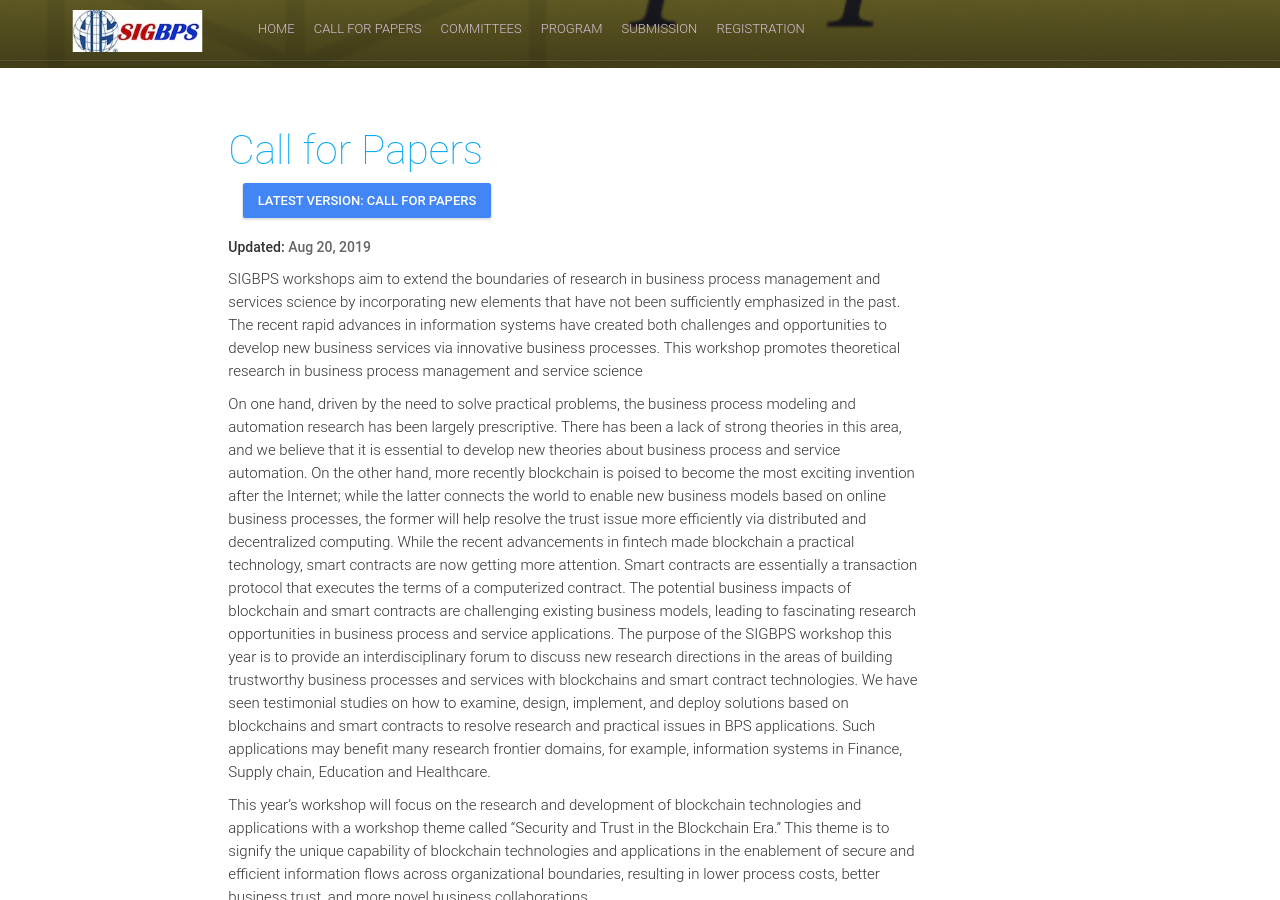
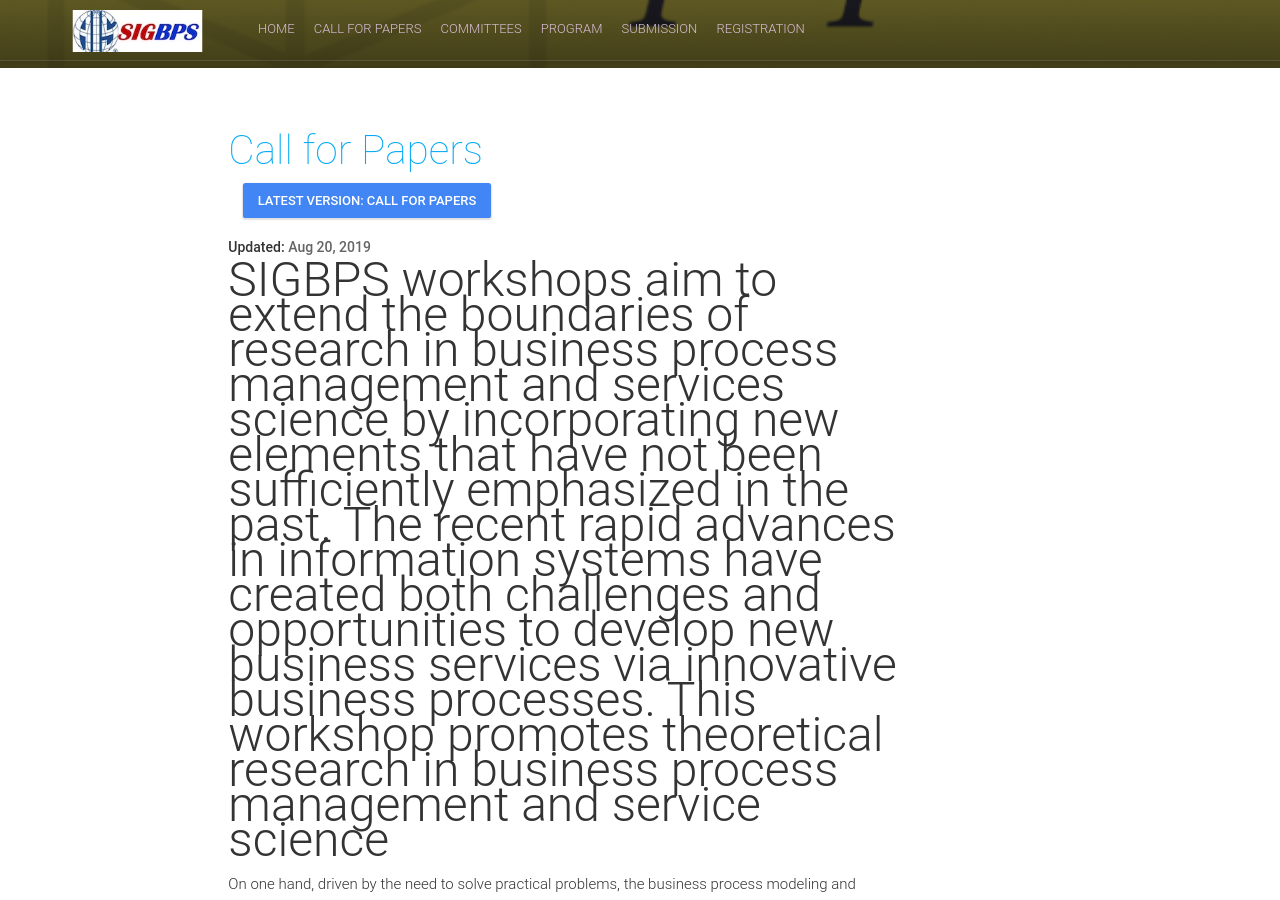
Before and after one commit to jayshanmis/jayshanmis.github.io, a Jekyll site: the page built from cfp.html, in a window 1280 px wide and 900 px high, scrolled down 339 px. Built offline with Jekyll 4.4.1, drawn with Linux system fonts in a browser that asks for light colours; nearby versions of some CDN libraries.

Commit message:
Update cfp_details.html

```diff
--- a/_includes/cfp_details.html
+++ b/_includes/cfp_details.html
@@ -14,7 +14,7 @@
                             </div>
                         </div>
                         <!-- <p class="post-body" style="font-size:40px;">{{ post.content }} </p> -->
-                        <p style="font-size:40px;">{{ post.content }} </p>
+                        <p style="font-size:40px;"><font size="10">{{ post.content }} </font></p>
                     </article>
                 {% endfor %}
             </div>
```
